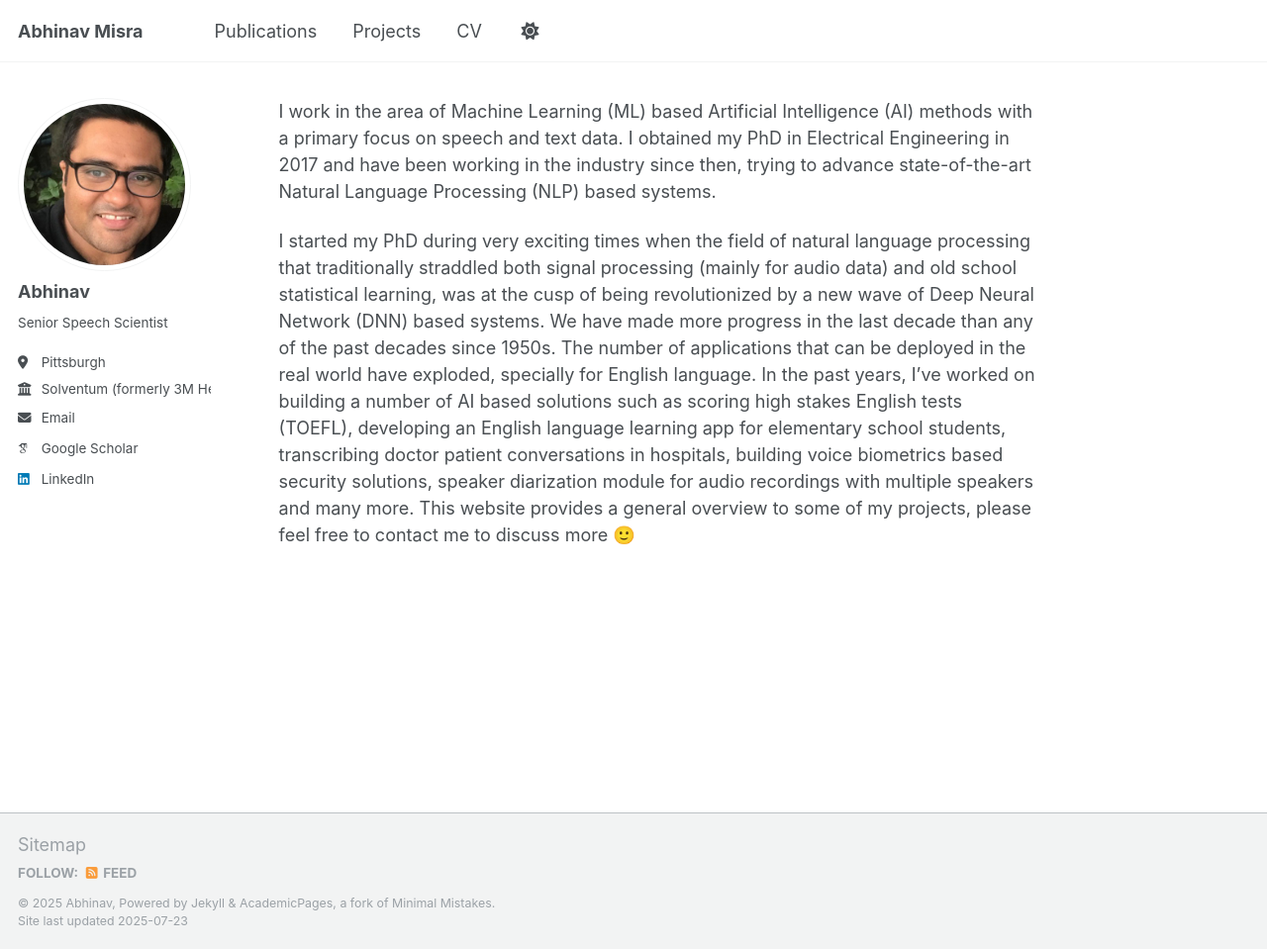
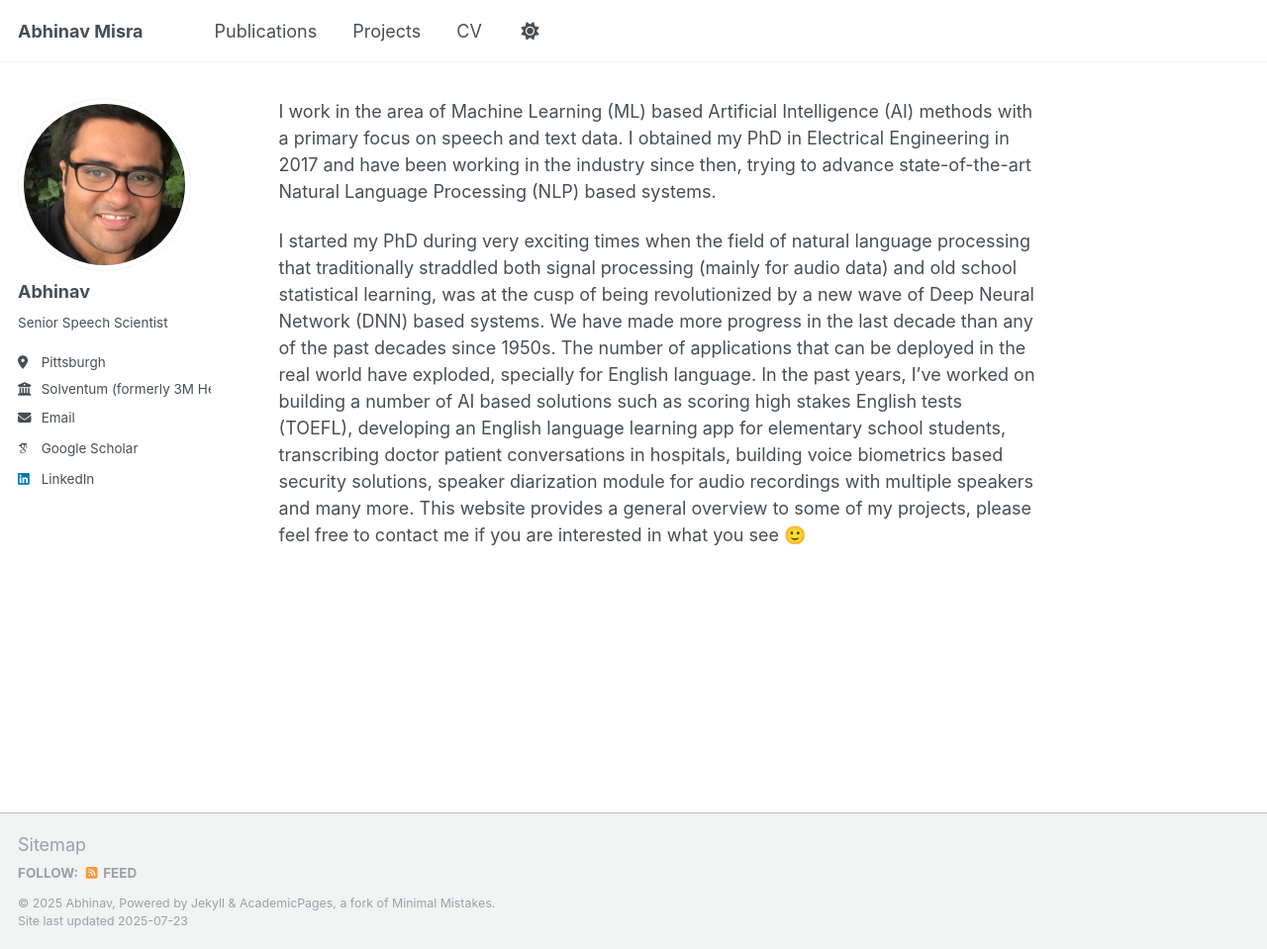
Before and after one commit to amisra001/amisra001.github.io, a Jekyll site: the page built from _pages/about.md, in a window 1280 px wide and 959 px high. Shown: the whole window at 99% size. Built offline with Jekyll 4.4.1, drawn with Linux system fonts in a browser that asks for light colours; some web fonts are replaced; a script that is not in the unit is left out.

Commit message:
updating website

```diff
--- a/_pages/about.md
+++ b/_pages/about.md
@@ -9,4 +9,4 @@
 
 I work in the area of Machine Learning (ML) based Artificial Intelligence (AI) methods with a primary focus on speech and text data. I obtained my PhD in Electrical Engineering in 2017 and have been working in the industry since then, trying to advance state-of-the-art Natural Language Processing (NLP) based systems.
 
-I started my PhD during very exciting times when the field of natural language processing that traditionally straddled both signal processing (mainly for audio data) and old school statistical learning, was at the cusp of being revolutionized by a new wave of Deep Neural Network (DNN) based systems. We have made more progress in the last decade than any of the past decades since 1950s. The number of applications that can be deployed in the real world have exploded, specially for English language. In the past years, I've worked on building a number of AI based solutions such as scoring high stakes English tests (TOEFL), developing an English language learning app for elementary school students, transcribing doctor patient conversations in hospitals, building voice biometrics based security solutions, speaker diarization module for audio recordings with multiple speakers and many more. This website provides a general overview to some of my projects, please feel free to contact me to discuss more 🙂
+I started my PhD during very exciting times when the field of natural language processing that traditionally straddled both signal processing (mainly for audio data) and old school statistical learning, was at the cusp of being revolutionized by a new wave of Deep Neural Network (DNN) based systems. We have made more progress in the last decade than any of the past decades since 1950s. The number of applications that can be deployed in the real world have exploded, specially for English language. In the past years, I've worked on building a number of AI based solutions such as scoring high stakes English tests (TOEFL), developing an English language learning app for elementary school students, transcribing doctor patient conversations in hospitals, building voice biometrics based security solutions, speaker diarization module for audio recordings with multiple speakers and many more. This website provides a general overview to some of my projects, please feel free to contact me if you are interested in what you see 🙂
```
